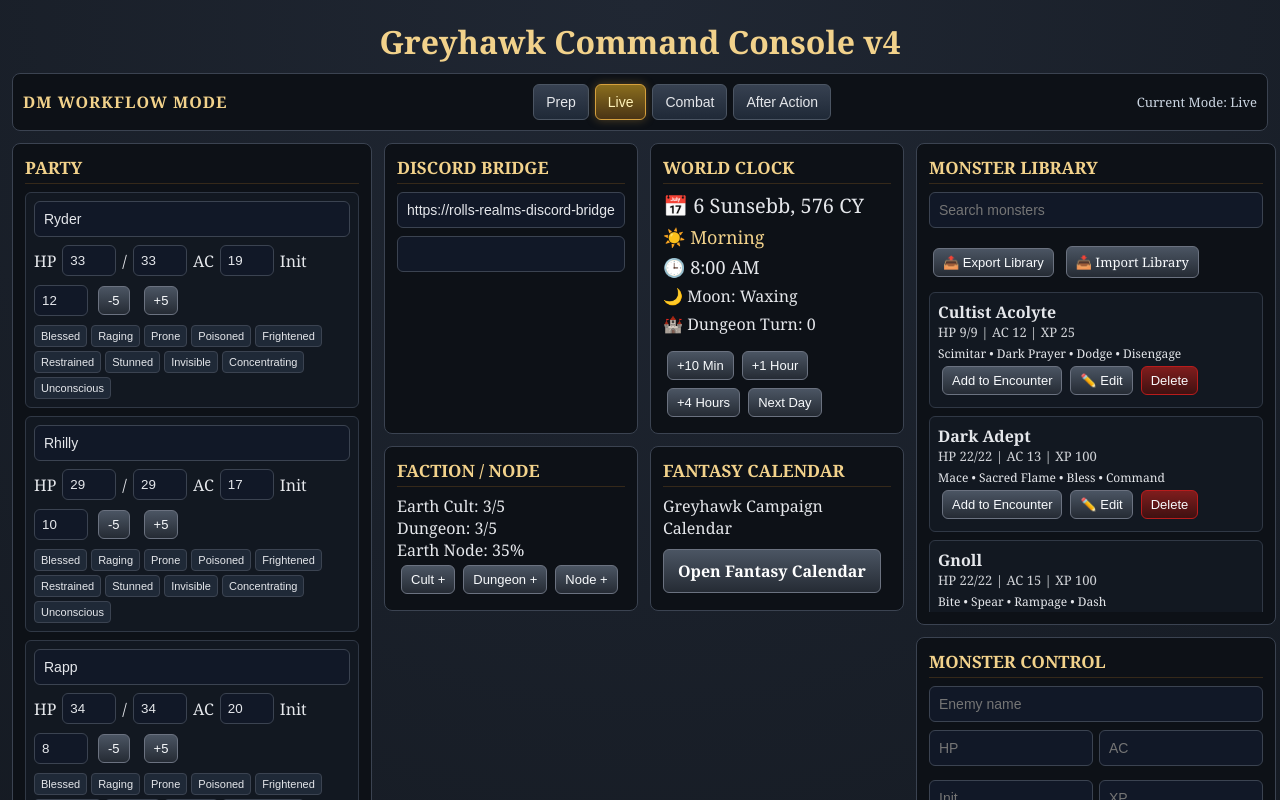
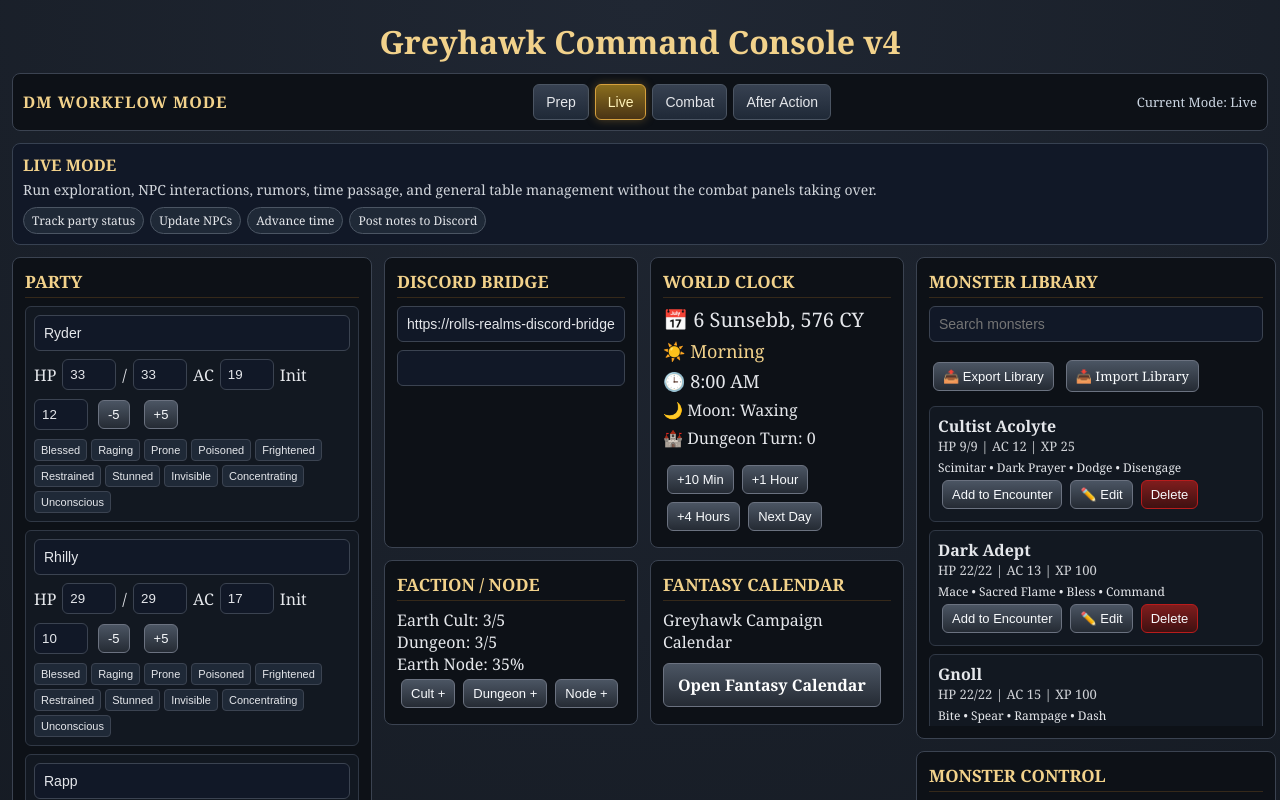
Before and after one commit to hahnfahn-web/greyhawk-console, a React (Vite) app: page / in a window 1280 px wide. Shown: the top 800 px of the page. Built offline with nearby package versions, Linux system fonts and the light colour scheme.

Commit message:
Add DM Workflow Mode guide

```diff
--- a/src/App.jsx
+++ b/src/App.jsx
@@ -1353,6 +1353,7 @@
     <div style={pageStyle}>
       <h1 style={isMobile ? mobileTitleStyle : titleStyle}>Greyhawk Command Console v4</h1>
       <WorkflowBar workflowMode={workflowMode} setWorkflowMode={setWorkflowMode} />
+      <WorkflowGuide workflowMode={workflowMode} />
       <main style={layoutStyle}>
         <div style={leftStyle}>
           <PartyPanel party={party} updatePartyField={updatePartyField} updatePartyHp={updatePartyHp} toggleCondition={toggleCondition} />
@@ -1519,6 +1520,45 @@
   );
 }
 
+function WorkflowGuide({ workflowMode }) {
+  const guides = {
+    Prep: {
+      title: "Prep Mode",
+      text: "Build tonight's session, review world state, prepare Discord posts, and stage encounters before the table sits down.",
+      steps: ["Auto Fill Session Prep", "Review World Clock", "Check Faction / Node state", "Prepare encounters"],
+    },
+    Live: {
+      title: "Live Mode",
+      text: "Run exploration, NPC interactions, rumors, time passage, and general table management without the combat panels taking over.",
+      steps: ["Track party status", "Update NPCs", "Advance time", "Post notes to Discord"],
+    },
+    Combat: {
+      title: "Combat Mode",
+      text: "Run initiative, monster turns, HP, conditions, tactics, XP, loot, and encounter summaries in real time.",
+      steps: ["Load or add monsters", "Use Next Turn", "Use monster actions", "End Encounter when foes fall"],
+    },
+    "After Action": {
+      title: "After Action Mode",
+      text: "Close the loop after play: summarize events, post loot, export campaign state, and preserve the record of the session.",
+      steps: ["Generate encounter summary", "Post loot", "Save campaign", "Export backup JSON"],
+    },
+  };
+
+  const guide = guides[workflowMode] || guides.Live;
+
+  return (
+    <div style={workflowGuideStyle}>
+      <div style={workflowGuideTitleStyle}>{guide.title}</div>
+      <div style={workflowGuideTextStyle}>{guide.text}</div>
+      <div style={workflowGuideStepsStyle}>
+        {guide.steps.map((step) => (
+          <span key={step} style={workflowGuideStepStyle}>{step}</span>
+        ))}
+      </div>
+    </div>
+  );
+}
+
 function Panel({ title, children }) {
   return (
     <section style={cardStyle}>
@@ -1865,6 +1905,11 @@
 const workflowButtonStyle = { background: "linear-gradient(180deg, #374151 0%, #1f2937 100%)", color: "#e5e7eb", border: "1px solid #4b5563", borderRadius: 6, padding: "9px 12px", cursor: "pointer", fontSize: 14 };
 const workflowButtonActiveStyle = { ...workflowButtonStyle, background: "linear-gradient(180deg, #8a6d1d 0%, #4a3415 100%)", color: "#fff2b8", border: "1px solid #d6a03d", boxShadow: "0 0 10px rgba(214,160,61,0.35)" };
 const workflowStatusStyle = { color: "#cbd5e1", fontSize: 13 };
+const workflowGuideStyle = { background: "#111827", border: "1px solid #374151", borderRadius: 8, padding: 10, marginBottom: 12 };
+const workflowGuideTitleStyle = { color: "#f2d28b", fontWeight: "bold", marginBottom: 4, textTransform: "uppercase" };
+const workflowGuideTextStyle = { color: "#d1d5db", fontSize: 14, marginBottom: 8 };
+const workflowGuideStepsStyle = { display: "flex", flexWrap: "wrap", gap: 6 };
+const workflowGuideStepStyle = { background: "#1f2937", border: "1px solid #4b5563", borderRadius: 999, padding: "4px 8px", fontSize: 12, color: "#e5e7eb" };
 const mobileTitleStyle = { ...titleStyle, fontSize: 36, lineHeight: 1 };
 const hiddenStyle = { display: "none" };
 
```
